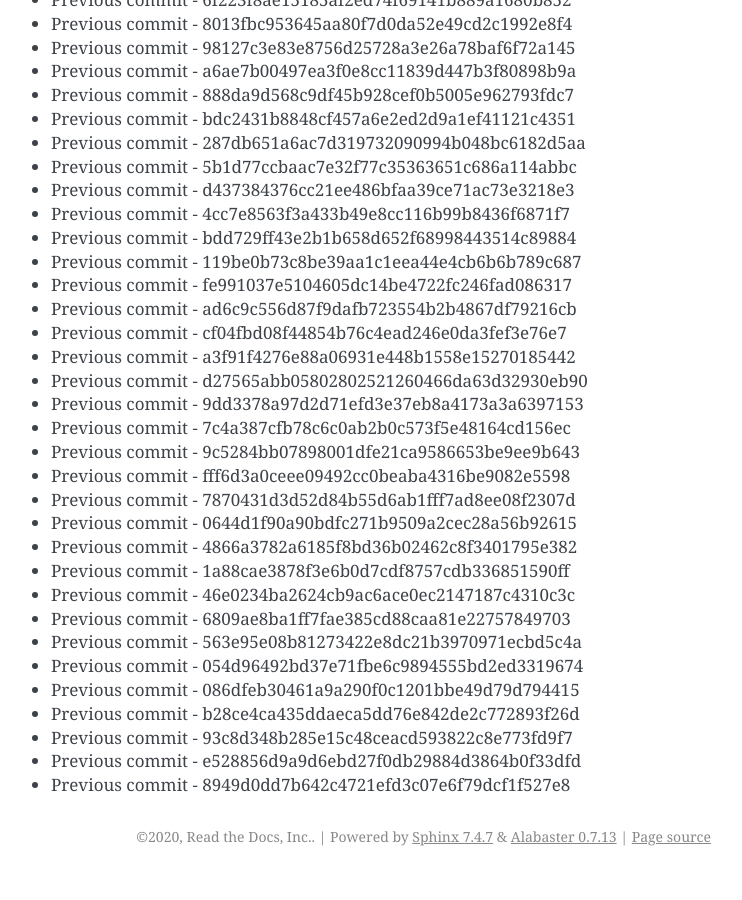
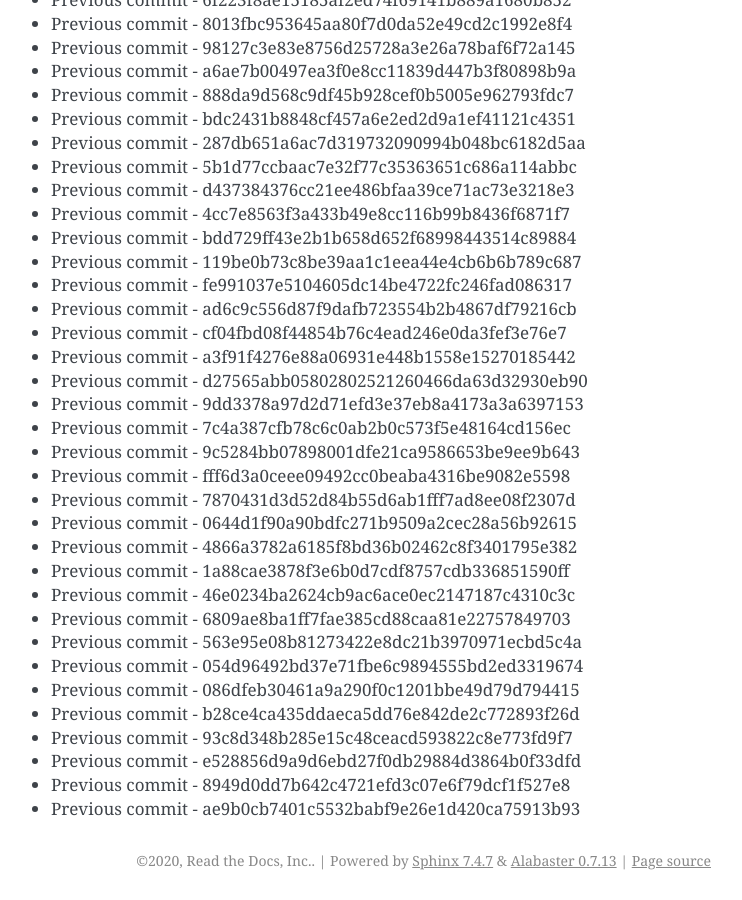
Before and after one commit to readthedocs/rtd-git-stresstest, a Sphinx documentation site: the page built from docs/updates.rst, in a window 1280 px wide and 900 px high, scrolled down 54032 px. Shown: the whole window, without its empty margins (399-1141 px from the left). Built offline with Sphinx 7.4.7, drawn with Linux system fonts in a browser that asks for light colours; before the commit the page ends 54908 px from its top, so only the background shows below that.

Commit message:
Generating commit from previous: ae9b0cb7401c5532babf9e26e1d420ca75913b93

```diff
--- a/docs/updates.rst
+++ b/docs/updates.rst
@@ -2302,3 +2302,4 @@ It can be tested for any performance characteristics.
 * Previous commit - 93c8d348b285e15c48ceacd593822c8e773fd9f7
 * Previous commit - e528856d9a9d6ebd27f0db29884d3864b0f33dfd
 * Previous commit - 8949d0dd7b642c4721efd3c07e6f79dcf1f527e8
+* Previous commit - ae9b0cb7401c5532babf9e26e1d420ca75913b93
```
